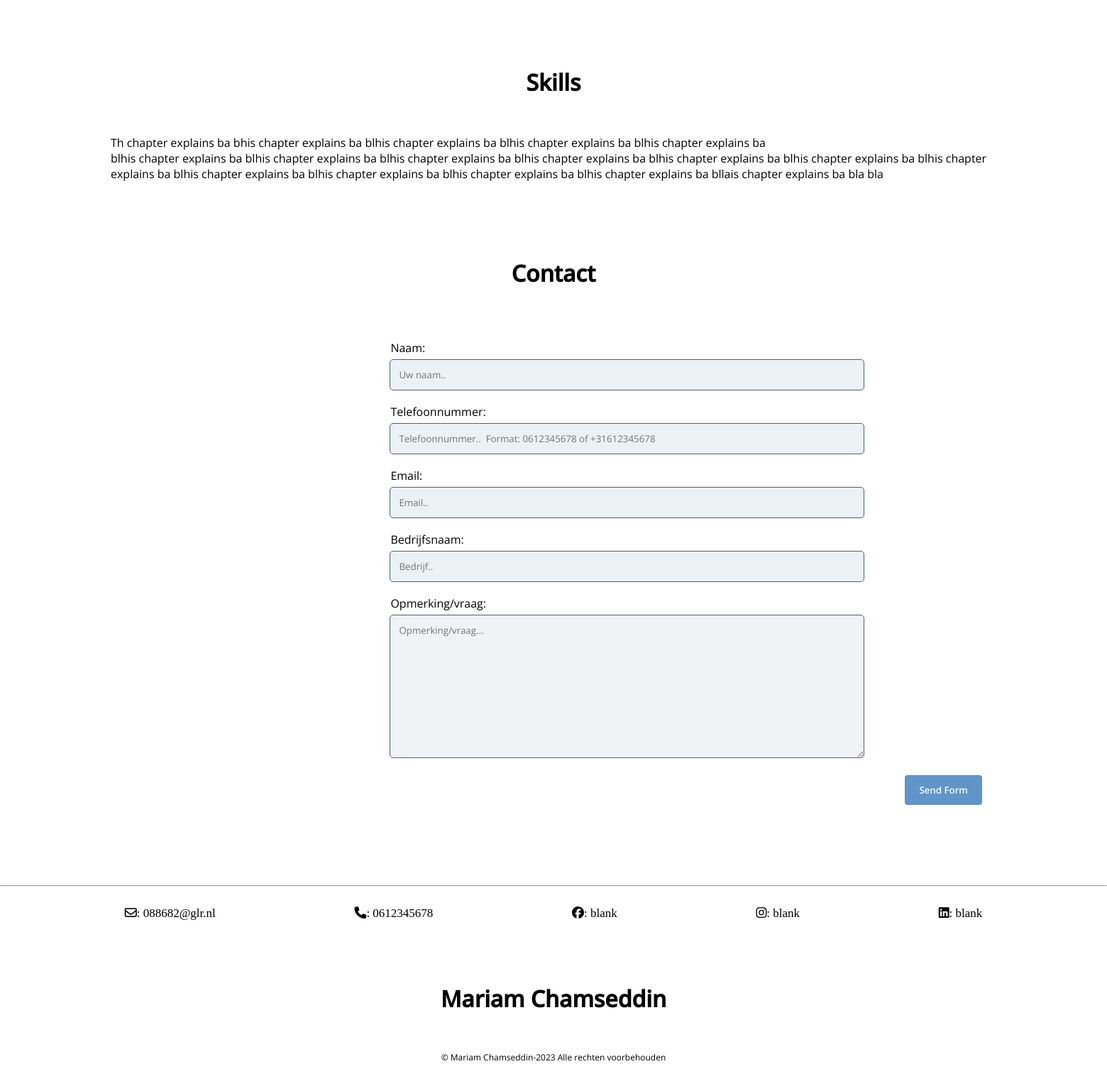
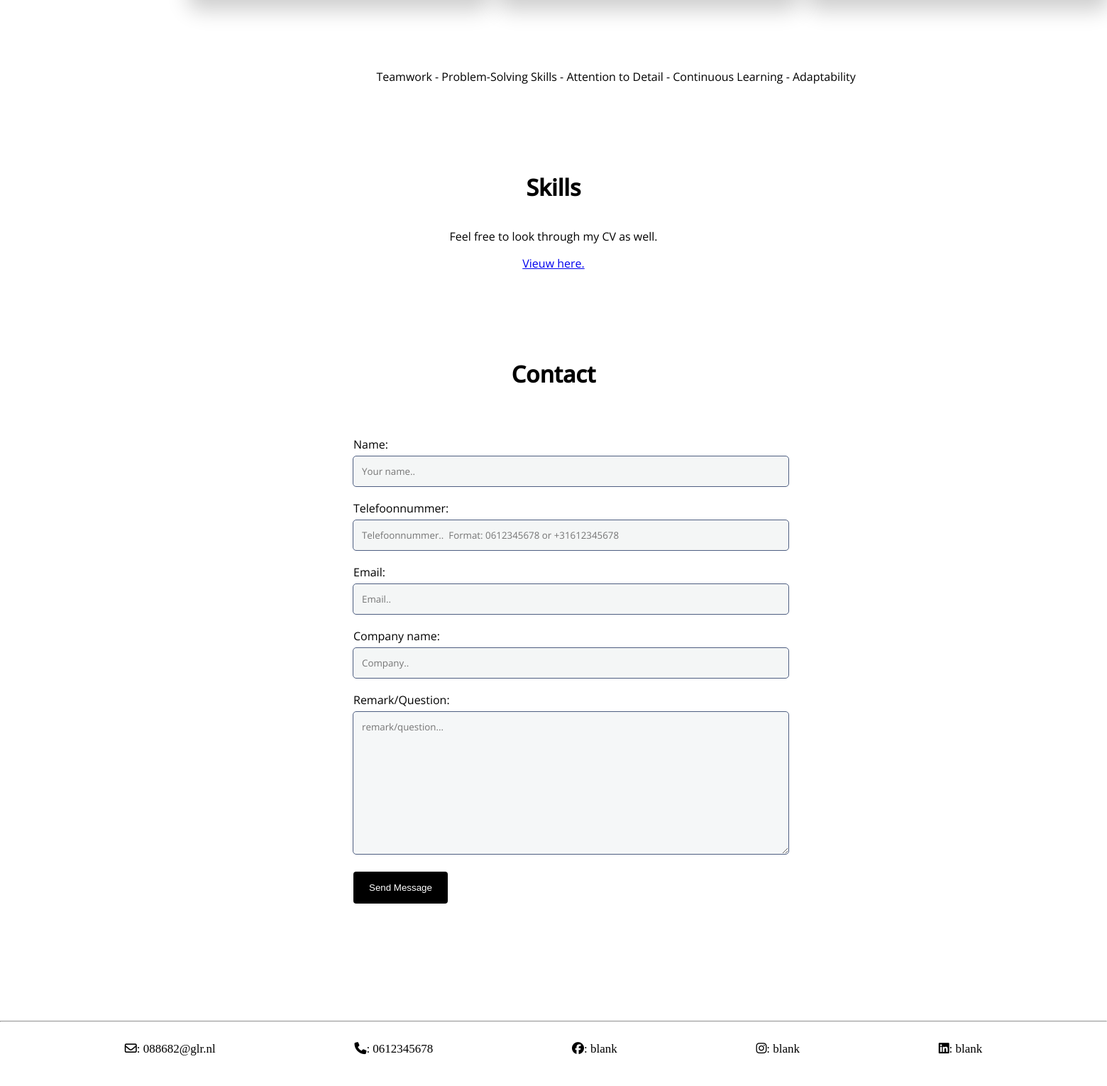
Before and after one commit to 88682/intro, a PHP site: page /home.html in a window 1560 px wide. Shown: the part 2453-3983 px from the top of the page at 71% size. Before the commit the page ends 3948 px from the top, so only its background shows below. Run offline with PHP 8.4, Linux system fonts and the light colour scheme; some libraries are stand-ins or nearby versions.

Commit message:
Add files via upload

```diff
--- a/css/home.css
+++ b/css/home.css
@@ -6,19 +6,24 @@ font-family: 'Work Sans', sans-serif;
 
 */
 
+
+
 body {
     margin: 0;
     overflow-x: hidden;
 }
 
 .banner {
-    padding: 45vh;
     text-align: center;
-    background: black;
-    color: white;
     font-size: 25px;
   }
 
+  .banner img {
+    object-fit: contain;
+    width: 100%;
+  /* or
+    object-fit: cover; */
+  }
 
 .main{
     margin: 5vh 10vw;
@@ -27,21 +32,25 @@ body {
 h1{
     text-align: center;
     font-family: 'Noto Sans', sans-serif;
-    padding-top: 3vw;
-    padding-bottom: 2vw;
+    padding-top: 4vw;
+    padding-bottom: 1vw;
+    color: black;
 }
 
 h2{
     padding-top: 2vw;
     text-align: left;
     font-family: 'Noto Sans', sans-serif;
+
 }
 
 p{
     font-family: 'Open Sans', sans-serif;
 }
 
-
+.cv{
+  text-align: center;
+}
 
 /*/////// main grid //////////*/
 
@@ -57,9 +66,13 @@ p{
   }
 
   #about-foto {
-    background-color: black;
+    background-color: #5062ae;
     width: 30vw;
     height: 40vh;
+  }
+  #about-foto img{
+    width: 25vw;
+    float: right;
   }
 
 .about-link{
@@ -103,7 +116,6 @@ ul {
     margin: 0;
     padding: 0;
     overflow: hidden;
-    background-color: #333;
     position: fixed;
     top: 0;
     width: 100%;
@@ -122,7 +134,8 @@ ul {
   }
 
   li a:hover {
-    background-color: #3d3d3d;
+    background-color: #2d2d2d;
+    color: #606D94;
   }
 
 
@@ -268,13 +281,14 @@ b{
 .marquee {
   white-space: nowrap;
   animation: marquee 15s linear infinite;
+  margin-left: 5vw;
 
 }
 
 .marquee span {
   display: inline-block;
   animation: marquee-slide 20s linear infinite;
-  margin: auto 5vw;
+margin-left: 10vw;
 }
 
 @keyframes marquee {
@@ -288,7 +302,7 @@ b{
 /*/////////////Contact /////////////////*/
 
 input[type=text],[type=number],[type=email] ,[type=tel] , select, textarea {
-  width: 80%;
+  width: 70%;
   padding: 12px;
   border: 1px solid #ccc;
   border-radius: 4px;
@@ -301,7 +315,7 @@ input[type=text],[type=number],[type=email] ,[type=tel] , select, textarea {
 
 }
 input[type="tel"] {
-  width: 80%;
+  width: 70%;
   padding: 12px;
   border: 1px solid #ccc;
   border-radius: 4px;
@@ -315,29 +329,26 @@ input[type="tel"] {
 }
 
 input[type=submit] {
-  background-color: #6194c8;
+  background-color: #000000;
   color: white;
-  padding: 12px 20px;
+  padding: 15px 22px;
   border: none;
   border-radius: 4px;
   cursor: pointer;
-  float: right;
-  font-family: 'Noto Sans', sans-serif;
-  font-weight: 500;
 }
 
 input[type=submit]:hover {
-  background-color: #ebeef6;
-  color:#232f48;
+  background-color: #5062ae;
+  color:white;
   font-family: 'Open Sans', sans-serif;
   font-weight: 500;
-    box-shadow: 9px 16px 13px -3px rgba(0,0,0,0.2);
+  box-shadow: 9px 16px 13px -3px rgba(0,0,0,0.2);
 }
 
 .containerform {
   border-radius: 5px;
-  padding: 20px;
-  margin-left: 30%;
+  padding: 30px;
+  margin-left: 25%;
   font-family: 'Open Sans', sans-serif;
   font-weight: 500;
 }
@@ -346,6 +357,7 @@ input:invalid ,textarea:invalid {
   border: none;
   outline: 1px solid #4e5e81;
   font-family: 'Open Sans', sans-serif;
+
 }
 
 
@@ -353,14 +365,16 @@ input[type="text"],
 input[type="email"],
 input[type="number"],
 input[type="tel"] {
-  background-color: #ecf1f4;
+  background-color: #f4f6f6;
 }
 
 textarea{
-  background-color: #eff3f6;
+  background-color: #f5f7f8;
 }
 
-
+form{
+  padding: auto vw;
+}
 
 
 /*//////////////////*/
--- a/home.html
+++ b/home.html
@@ -43,8 +43,8 @@
     <div>
         <h5 id="C1"> </h5>
         <div class="banner">
-            <!-- <h1>Mariam Chamseddin</h1>
-        <p>text text text text text text text text text</p> -->
+            <img src="media/banner1.png" alt="banner">
+
         </div>
 
 
@@ -56,22 +56,24 @@
 
                 <h1>About</h1>
                 <div class="grid-container-main">
-                    <div class="grid-item-main" id="about-foto"></div>
+                    <div class="grid-item-main" id="about-foto">
+                        <img src="media/me.jpg" alt="banner">
+                    </div>
 
                     <div class="grid-item-main">
-                        <h2> Title Bla Bla</h2>
-                        <p>This chapter explains ba bhis chapter explains ba blhis chapter explains ba blhis chapter
-                            explains ba blhis chapter explains <br> ba blhis chapter explains ba blhis chapter explains
-                            ba blhis chapter explains ba blhis chapter explains ba blhis chapter explains ba blhis
-                            chapter explains ba blhis chapter explains ba blhis chapter explains ba blhis chapter
-                            explains ba blhis chapter explains ba blhis chapter explains ba bllachapter explains ba bla
-                            bla</p>
+                        <h2 style="color: #4565C4;">Hello, I'm Mariam  </h2>
+                        <p>A Software Developer. With a huge passion for transforming ideas into reality using a few lines of code.
+                         I have been on an internship at Eneco, I was fascinated with the way they work there, and the company international impact. I like the idea of working at a big international company.
+                          Wich is why this page is writen in english. This year i will be following a programm at school to get a cambridge english certificate.
+                          My goal is being able to bring all my ideas to life with coding. This page is a short journey of skills I have acquired during my time at Grafisch Lyceum Rotterdam.
+                          Enjoy
+                          </p>
 
 
 
-                        <a href="url" class="about-link">Vieuw CV</a>
+                        <a href="#C4" class="about-link">Vieuw CV</a>
 
-                        <a href="#C5" class="about-link"> Say Hi <i class="fa-regular fa-face-grin-stars"></i> </a>
+                        <a href="#C5" class="about-link" style="color: #4565C4;"> Say Hi <i class="fa-regular fa-face-grin-stars"></i> </a>
 
 
 
@@ -222,8 +224,8 @@
 
 
             <p class="marquee">
-                <span>This is text - This is text - This is text - This is text - This is text - This is text - This is text
-                    - This is text - This is text - This is text - This is text - This is text -&nbsp;</span>
+                <span>Teamwork  -  Problem-Solving Skills     -     Attention to Detail
+                    -         Continuous Learning       -     Adaptability </span>
             </p>
 
 
@@ -234,12 +236,10 @@
 
             <h5 id="C4">Skills</h5>
             <h1>Skills</h1>
-            <p>Th chapter explains ba bhis chapter explains ba blhis chapter explains ba blhis chapter explains ba blhis
-                chapter explains ba <br> blhis chapter explains ba blhis chapter explains ba blhis chapter explains ba
-                blhis chapter explains ba blhis chapter explains ba blhis chapter explains ba blhis chapter explains ba
-                blhis chapter explains ba blhis chapter explains ba blhis chapter explains ba blhis chapter explains ba
-                bllais chapter explains ba bla bla</p>
-
+            <p class="cv"> Feel free to look through my CV as well.</p>
+            <object data="link" type="application/pdf" class="cv">
+                <p><a href="link">Vieuw here.</a></p>
+              </object>
 
 
             <h5 id="C5">Contact</h5>
@@ -255,49 +255,30 @@
             <div class="containerform">
                 <form action="form_verwerk.php" method="post" onsubmit="return validateForm()">
 
-                    <label>Naam:</label><br>
-                    <input type="text" name="name" placeholder="Uw naam.." maxlength="15" required><br>
+                    <label>Name:</label><br>
+                    <input type="text" name="name" placeholder="Your name.." maxlength="15" required><br>
 
                     <label>Telefoonnummer:</label><br>
                     <input type="tel" name="telefoonnummer"
-                        placeholder="Telefoonnummer..  Format: 0612345678 of +31612345678"
+                        placeholder="Telefoonnummer..  Format: 0612345678 or +31612345678"
                         pattern="^(\+31|0)[1-9][0-9]{8}$" required><br>
 
                     <label>Email:</label><br>
                     <input type="text" name="email" id="email" placeholder="Email.." maxlength="30"
                         pattern="[a-zA-Z0-9._%+-]+@[a-zA-Z0-9.-]+\.[a-zA-Z]{2,4}$" required><br>
 
-                        <label>Bedrijfsnaam:</label><br>
-                    <input type="text" name="name" placeholder="Bedrijf.." maxlength="15" required><br>
+                        <label>Company name:</label><br>
+                    <input type="text" name="name" placeholder="Company.." maxlength="15" required><br>
 
-                    <label>Opmerking/vraag:</label><br>
-                    <textarea name="message" placeholder="Opmerking/vraag..." style="height:200px" minlength="10"
+                    <label>Remark/Question:</label><br>
+                    <textarea name="message" placeholder="remark/question..." style="height:200px" minlength="10"
                         maxlength="250" required></textarea><br>
 
-                    <input type="submit" value="Send Form">
+                    <input type="submit" value="Send Message">
 
                 </form>
-
-
             </div>
-
-
         </div>
-
-
-
-
-
-
-
-
-
-
-
-
-
-
-
 
     </div>
 
@@ -316,7 +297,7 @@
         </div>
 
        <h1>Mariam Chamseddin</h1>
-        <p class="rechten">© Mariam Chamseddin-2023 Alle rechten voorbehouden</p>
+        <p class="rechten">© Mariam Chamseddin-2023 All rights reserved</p>
         <br>
     </footer>
 
--- a/js/home.js
+++ b/js/home.js
@@ -13,7 +13,7 @@ document.addEventListener("DOMContentLoaded", function() {
           });
 
           // verander kleur
-          this.style.color = "#4287f5";
+          this.style.color = "#4565C4";
       });
   });
 });
@@ -41,3 +41,5 @@ function validateForm() {
 
     return true;
 }
+
+///////////
```
Also changed, not shown: media/banner1.png (added), media/me.jpg (added).
